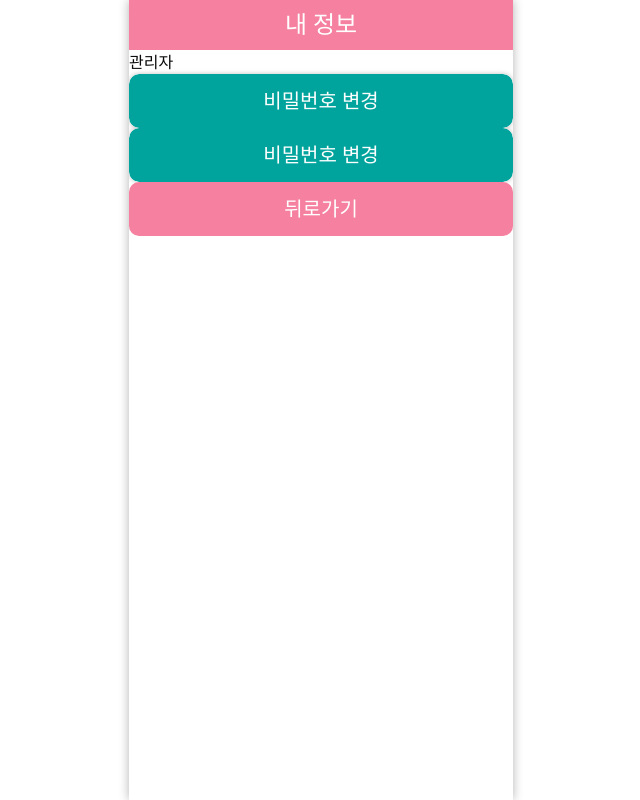
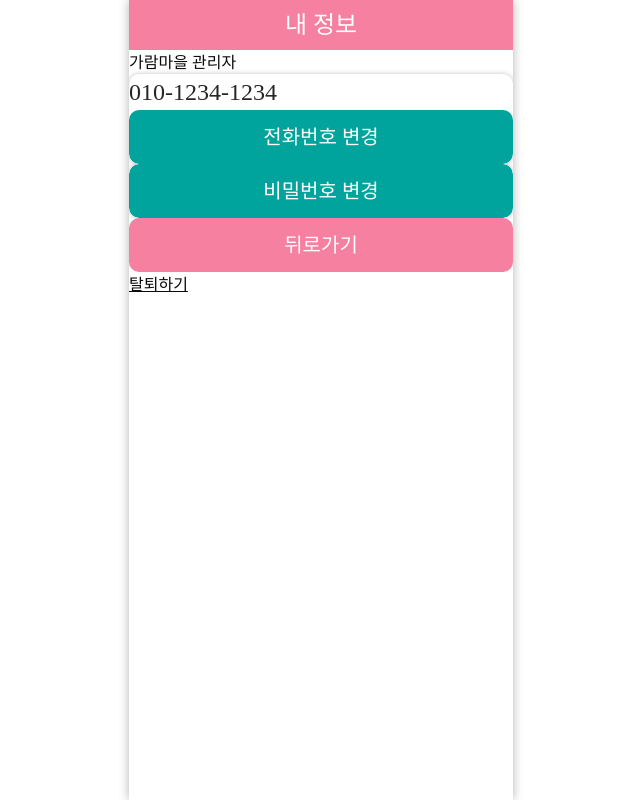
Before and after one commit to hanaro7team1/frontend, a Next.js app: page /admin/mypage in a window 1280 px wide. Shown: the whole page, without its empty margins (319-959 px from the left). Built offline with nearby package versions, Linux system fonts and the light colour scheme; a web font is replaced by a local one.

Commit message:
instance commit

```diff
--- a/src/app/admin/mypage/page.tsx
+++ b/src/app/admin/mypage/page.tsx
@@ -1,31 +1,46 @@
-import { Button, ShadowBox } from "@/components/atoms";
+'use client'
+import { useRouter} from 'next/navigation';
+import { Button, ShadowBox, Txt } from "@/components/atoms";
 import { Header } from "@/components/common";
 
 export default function AdminMyPage() {
-// onClick={() => router.push('/admin/stays/add')}
+  const router = useRouter();
+  const hostMember = {
+    villageName: "가람마을",
+    phone: "010-1234-1234",
+    pwd: "Aaaaaa.1234"
+  }
+
+
 // className = `${}`
 
   return (
-    <div>
+    <>
+
       <Header bgColor="pink" title="내 정보" />
 
       <div>
-        관리자
+        {hostMember.villageName} 관리자
       </div>
 
       <div>
         <ShadowBox>
-          <Button title="비밀번호 변경" />
+          <Txt size={24}>{hostMember.phone}</Txt>
+
+          <Button title="전화번호 변경" onClick={() => router.push('/admin/mypage/contract')}/>
         </ShadowBox>
       </div>
 
       <div>
         <ShadowBox >
-          <Button title="비밀번호 변경" />
+          <Button title="비밀번호 변경" onClick={() => router.push('/admin/mypage/pwd')}/>
         </ShadowBox>
       </div>
 
       <Button color="pink" title="뒤로가기" onClick={() => router.push('/admin')}/>
-    </div>
+
+      <button type='button' onClick={() => router.push('/admin')}
+        className='underline'>탈퇴하기</button>
+    </>
   );
 }
--- a/src/app/admin/mypage/pwd/page.tsx
+++ b/src/app/admin/mypage/pwd/page.tsx
@@ -5,9 +5,10 @@ export default function AdminPwdPage() {
   const classN: string = "test";
 
   return (
-    <div className = "ml-12">
+    <>
       <Header bgColor="pink" title="비밀번호 변경" />
 
+    <div className = "ml-12">
       <div>
         <Txt size={24}>기존 비밀번호</Txt>
         <Input placeholder="기존 비밀번호를 입력해 주세요" />
@@ -24,6 +25,7 @@ export default function AdminPwdPage() {
       </div>
 
       <Button title="변경하기" type="submit" color="pink"/>
-    </div>
+      </div>
+    </>
   );
 }
```
